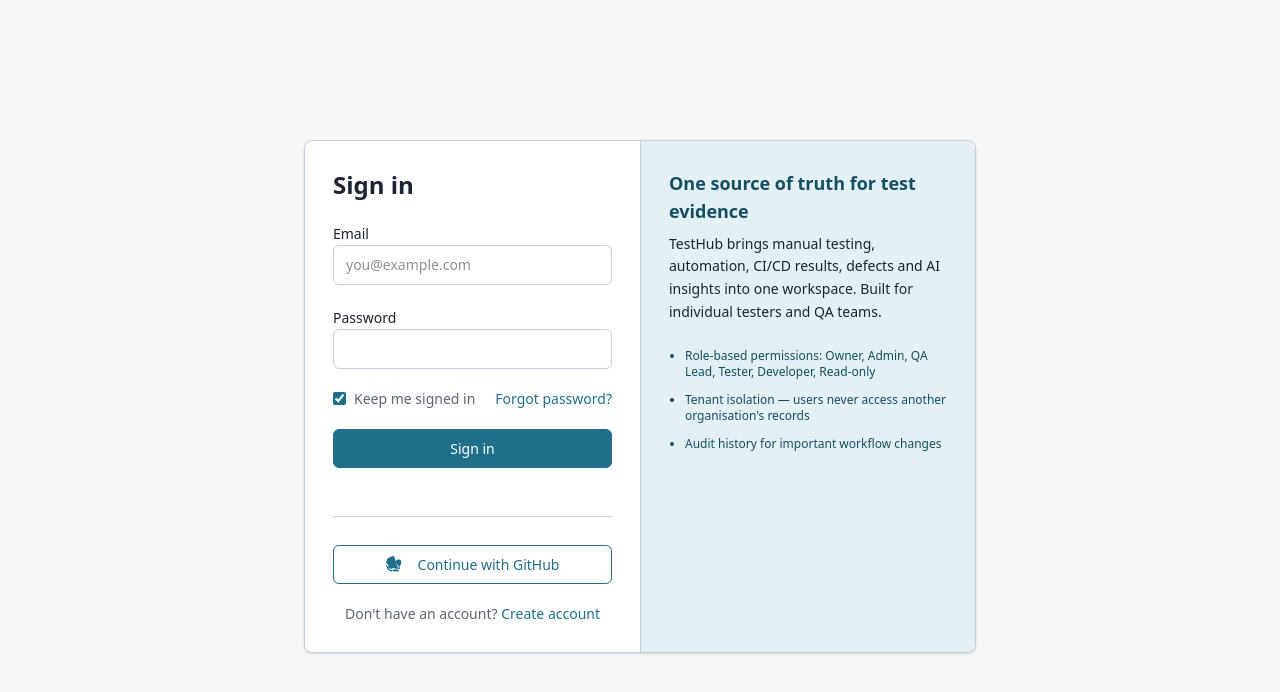
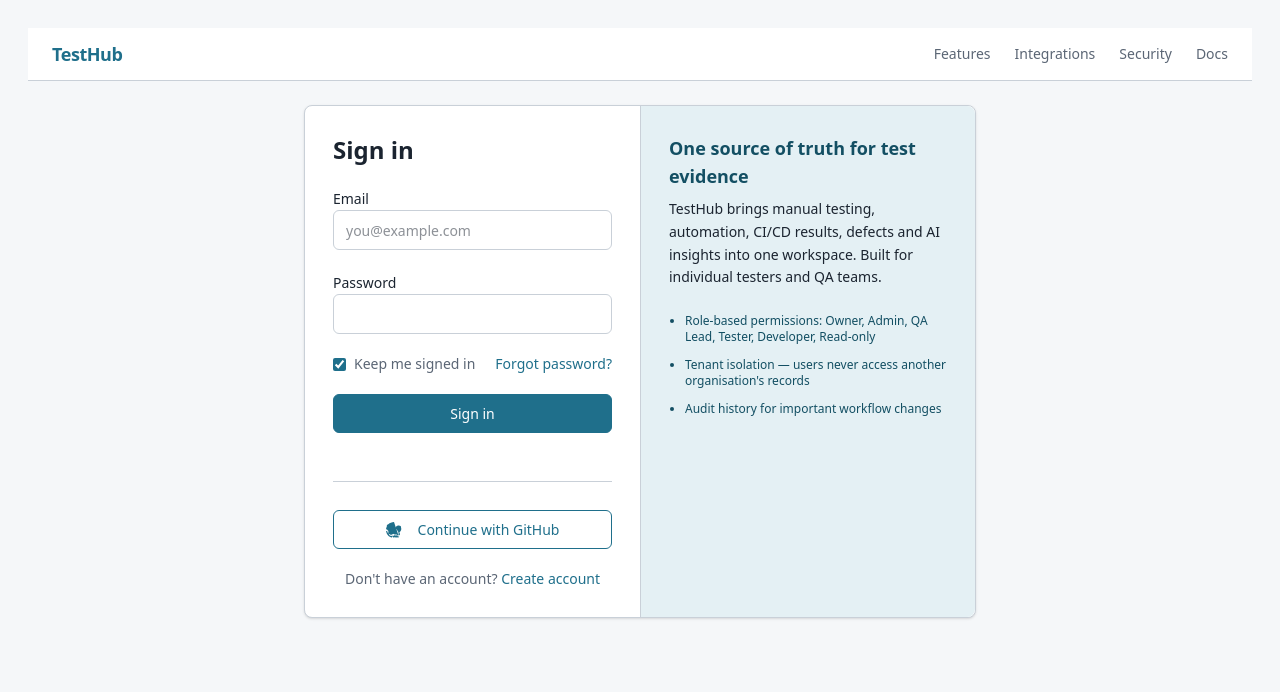
Before and after one commit to steviebdesignstraining/Test-Management-Tool, a Next.js app: page /sign-in in a window 1280 px wide. Shown: the top 692 px of the page. Built offline with nearby package versions, Linux system fonts and the light colour scheme.

Commit message:
Add top navigation and logo to auth pages

```diff
--- a/src/app/forgot-password/page.tsx
+++ b/src/app/forgot-password/page.tsx
@@ -1,6 +1,7 @@
 "use client";
 
 import { useState } from "react";
+import AuthHeader from "@/components/AuthHeader";
 
 export default function ForgotPasswordPage() {
   const [email, setEmail] = useState("");
@@ -38,8 +39,10 @@
   }
 
   return (
-    <div className="min-h-[calc(100vh-4rem)] flex items-center justify-center bg-[#F5F7F9] px-[28px]">
-      <div className="w-full max-w-md bg-white border border-[#C9D0D8] rounded-lg p-[28px]">
+    <div className="min-h-full flex flex-col bg-[#F5F7F9] px-[28px]">
+      <AuthHeader />
+      <main className="flex-1 py-6">
+        <div className="w-full max-w-md mx-auto bg-white border border-[#C9D0D8] rounded-lg p-[28px]">
           <h2 className="text-xl font-semibold text-[#1B2430] mb-2">Forgot password</h2>
           <p className="text-sm text-[#5B6675] mb-6">
             Enter your email and we’ll send you a link to reset your password.
@@ -77,6 +80,7 @@
             </a>
           </p>
         </div>
+      </main>
     </div>
   );
 }
--- a/src/app/sign-in/SignInForm.tsx
+++ b/src/app/sign-in/SignInForm.tsx
@@ -92,8 +92,8 @@
   }
 
   return (
-    <div className="flex min-h-[calc(100vh-4rem)] items-center justify-center bg-[#F5F7F9] px-[28px]">
-      <div className="w-full max-w-2xl bg-white border border-[#C9D0D8] rounded-lg shadow-sm flex flex-col md:flex-row">
+    <div className="flex-1 bg-[#F5F7F9] px-[28px] py-6">
+      <div className="w-full max-w-2xl mx-auto bg-white border border-[#C9D0D8] rounded-lg shadow-sm flex flex-col md:flex-row">
         <form onSubmit={handleSubmit} className="w-full md:w-1/2 p-[28px] space-y-5">
           <h2 className="text-2xl font-semibold text-[#1B2430]">Sign in</h2>
           {verified && (
--- a/src/app/sign-in/page.tsx
+++ b/src/app/sign-in/page.tsx
@@ -1,5 +1,6 @@
 import { Suspense } from "react";
 import SignInForm from "./SignInForm";
+import AuthHeader from "@/components/AuthHeader";
 
 export default async function SignInPage({
   searchParams,
@@ -10,8 +11,11 @@
   const verified = params.verified === "1";
 
   return (
-    <Suspense fallback={<div>Loading…</div>}>
-      <SignInForm verified={verified} />
-    </Suspense>
+    <div className="min-h-full flex flex-col bg-[#F5F7F9] text-[#1B2430]">
+      <AuthHeader />
+      <Suspense fallback={<div>Loading…</div>}>
+        <SignInForm verified={verified} />
+      </Suspense>
+    </div>
   );
 }
--- /dev/null
+++ b/src/components/AuthHeader.tsx
@@ -0,0 +1,27 @@
+import Link from "next/link";
+
+export default function AuthHeader() {
+  return (
+    <header className="border-b border-[#C9D0D8] bg-white sticky top-0 z-20">
+      <div className="max-w-7xl mx-auto px-6 py-3 flex items-center justify-between">
+        <Link href="/" className="flex items-center gap-2">
+          <span className="font-bold text-lg tracking-tight text-[#1F6F8B]">TestHub</span>
+        </Link>
+        <nav className="flex items-center gap-6 text-sm">
+          <Link href="/features" className="text-[#5B6675] hover:text-[#1B2430]">
+            Features
+          </Link>
+          <Link href="/integrations" className="text-[#5B6675] hover:text-[#1B2430]">
+            Integrations
+          </Link>
+          <Link href="/security" className="text-[#5B6675] hover:text-[#1B2430]">
+            Security
+          </Link>
+          <Link href="/docs" className="text-[#5B6675] hover:text-[#1B2430]">
+            Docs
+          </Link>
+        </nav>
+      </div>
+    </header>
+  );
+}
```
Also changed, not shown: src/app/register/page.tsx (+8 -4 lines). Lines whose indentation alone changed are shown as unchanged.
